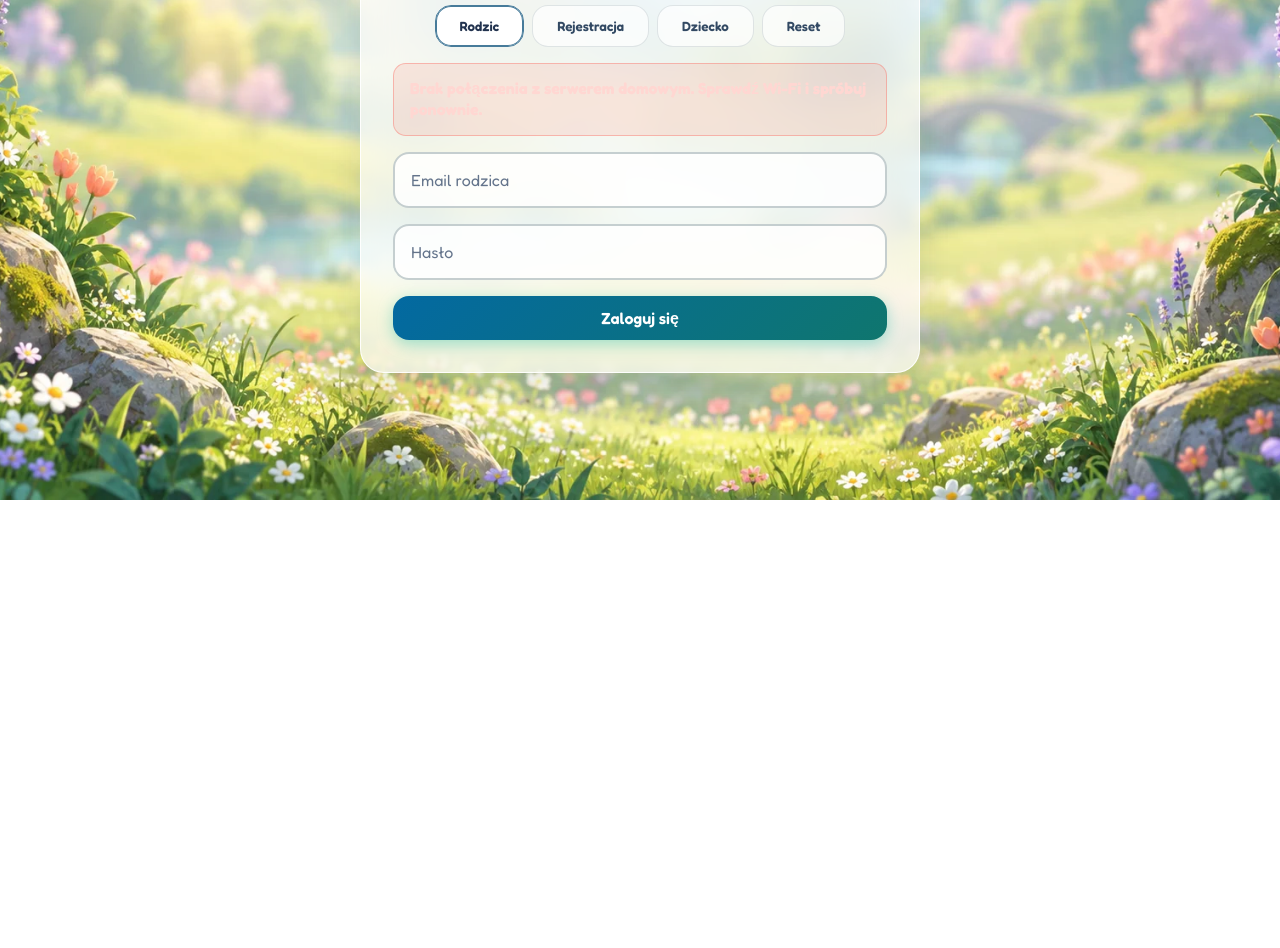
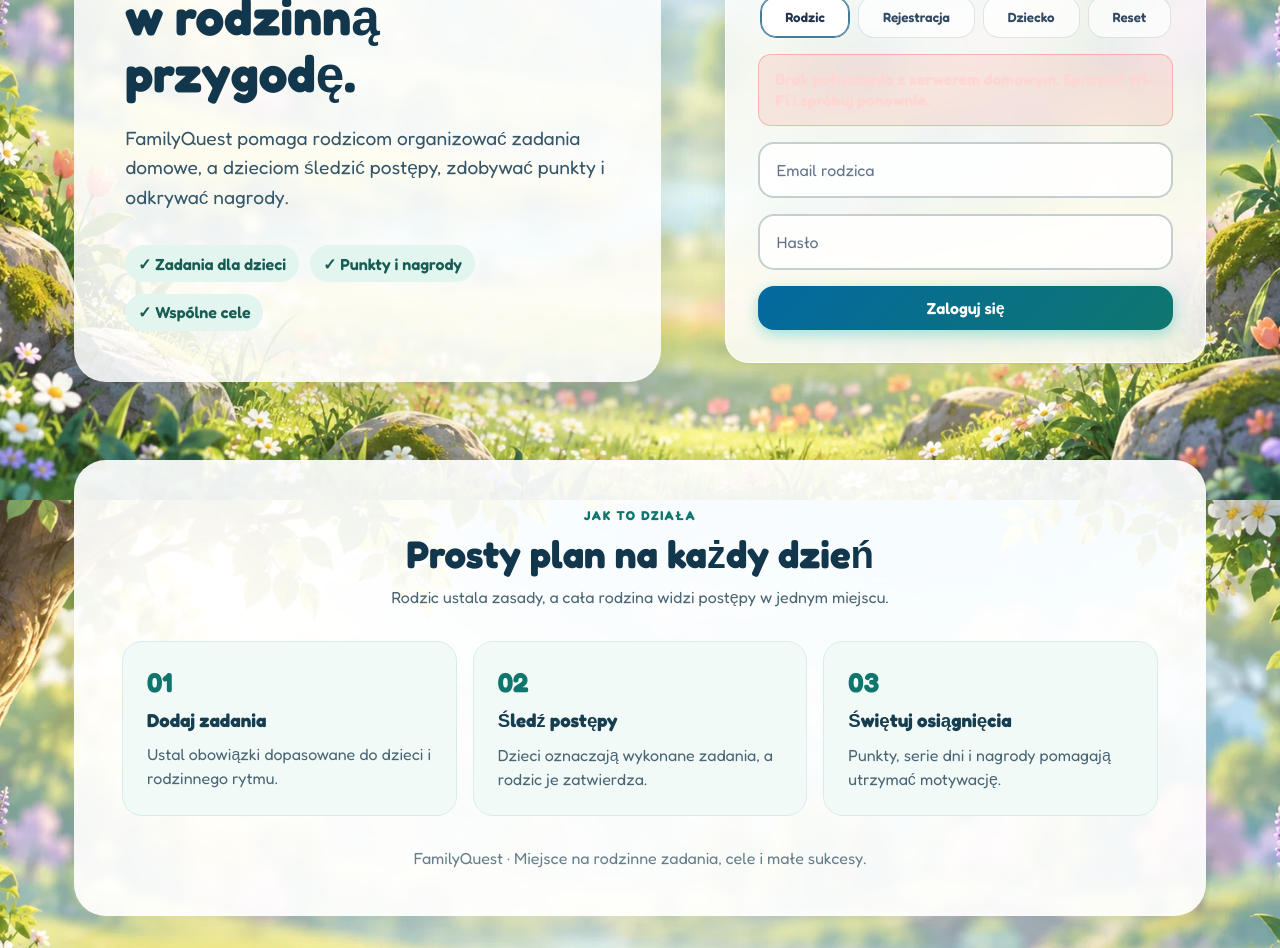
Before and after one commit to michalreczek1/FamilyQest3, a React (Vite) app: page / in a window 1280 px wide. Shown: the part 300-1248 px from the top of the page. Before the commit the page ends 800 px from the top, so only its background shows below. Built offline with nearby package versions, Linux system fonts and the light colour scheme; no server answers.

Commit message:
Add informative FamilyQuest landing page and SEO metadata

```diff
--- a/index.html
+++ b/index.html
@@ -4,16 +4,25 @@
   <meta charset="UTF-8">
   <meta name="viewport" content="width=device-width, initial-scale=1.0">
   <meta name="theme-color" content="#3FAFE5">
+  <meta name="description" content="FamilyQuest to aplikacja dla rodzin: organizuj zadania domowe dzieci, śledź postępy, zdobywaj punkty i wspólnie osiągaj cele oraz nagrody.">
+  <meta name="robots" content="index, follow">
+  <link rel="canonical" href="https://fq.familyos.pl/">
+  <meta property="og:type" content="website">
+  <meta property="og:locale" content="pl_PL">
+  <meta property="og:title" content="FamilyQuest – rodzinne zadania, punkty i nagrody">
+  <meta property="og:description" content="Zamieńcie codzienne obowiązki w rodzinną przygodę. Zadania dla dzieci, postępy, punkty i nagrody w jednym miejscu.">
+  <meta property="og:url" content="https://fq.familyos.pl/">
   <meta name="mobile-web-app-capable" content="yes">
   <link rel="manifest" href="/manifest.json">
   <link rel="icon" type="image/png" sizes="192x192" href="/icons/icon-192.png">
   <link rel="apple-touch-icon" href="/icons/icon-192.png">
-  <title>FamilyQuest - Pełna Wersja</title>
+  <title>FamilyQuest – rodzinne zadania, punkty i nagrody</title>
+  <script type="application/ld+json">{"@context":"https://schema.org","@type":"WebApplication","name":"FamilyQuest","url":"https://fq.familyos.pl/","inLanguage":"pl","applicationCategory":"LifestyleApplication","description":"Aplikacja dla rodzin do organizowania zadań domowych dzieci, śledzenia postępów oraz zdobywania punktów i nagród."}</script>
 </head>
 <body>
   <div id="root">
     <div class="app-container">
-      <div class="glass-card loading">🏆 Ładowanie FamilyQuest...</div>
+      <div class="glass-card loading"><h1>FamilyQuest – rodzinne zadania, punkty i nagrody</h1><p>Organizujcie obowiązki dzieci, śledźcie postępy i wspólnie osiągajcie rodzinne cele.</p><p>Ładowanie aplikacji…</p></div>
     </div>
   </div>
   <button id="install-app-btn" class="btn btn-primary install-btn" type="button" aria-label="Zainstaluj aplikację">
--- a/src/components/auth/LoginView.jsx
+++ b/src/components/auth/LoginView.jsx
@@ -75,15 +75,19 @@ const LoginView = ({
     }
     setSubmitting(false);
   };
-  return React.createElement("div", {
+  return React.createElement("main", {
     className: "app-container login-view light-app-view"
-  }, React.createElement("div", {
-    className: "glass-card",
-    style: {
-      maxWidth: '560px',
-      margin: '5rem auto'
-    }
-  }, React.createElement("div", {
+  }, React.createElement("div", { className: "landing-layout" }, React.createElement("section", {
+    className: "landing-intro",
+    'aria-labelledby': 'landing-title'
+  }, React.createElement("p", { className: "landing-eyebrow" }, "RODZINNE ZADANIA, WIĘCEJ RADOŚCI"),
+  React.createElement("h1", { id: "landing-title" }, "Codzienne obowiązki zamieńcie w rodzinną przygodę."),
+  React.createElement("p", { className: "landing-lead" }, "FamilyQuest pomaga rodzicom organizować zadania domowe, a dzieciom śledzić postępy, zdobywać punkty i odkrywać nagrody."),
+  React.createElement("div", { className: "landing-highlights" },
+    React.createElement("span", null, "✓ Zadania dla dzieci"),
+    React.createElement("span", null, "✓ Punkty i nagrody"),
+    React.createElement("span", null, "✓ Wspólne cele"))),
+  React.createElement("section", { className: "glass-card landing-auth", 'aria-label': 'Logowanie i rejestracja' }, React.createElement("div", {
     style: {
       textAlign: 'center',
       marginBottom: '1.2rem'
@@ -167,7 +171,17 @@ const LoginView = ({
       width: '100%'
     },
     disabled: submitting
-  }, submitting ? 'Przetwarzanie...' : getSubmitLabel()))));
+  }, submitting ? 'Przetwarzanie...' : getSubmitLabel())))),
+  React.createElement("section", { className: "landing-details", 'aria-labelledby': 'how-title' },
+    React.createElement("div", { className: "landing-section-heading" },
+      React.createElement("p", { className: "landing-eyebrow" }, "JAK TO DZIAŁA"),
+      React.createElement("h2", { id: "how-title" }, "Prosty plan na każdy dzień"),
+      React.createElement("p", null, "Rodzic ustala zasady, a cała rodzina widzi postępy w jednym miejscu.")),
+    React.createElement("div", { className: "landing-steps" },
+      React.createElement("article", null, React.createElement("span", { className: "landing-step-number" }, "01"), React.createElement("h3", null, "Dodaj zadania"), React.createElement("p", null, "Ustal obowiązki dopasowane do dzieci i rodzinnego rytmu.")),
+      React.createElement("article", null, React.createElement("span", { className: "landing-step-number" }, "02"), React.createElement("h3", null, "Śledź postępy"), React.createElement("p", null, "Dzieci oznaczają wykonane zadania, a rodzic je zatwierdza.")),
+      React.createElement("article", null, React.createElement("span", { className: "landing-step-number" }, "03"), React.createElement("h3", null, "Świętuj osiągnięcia"), React.createElement("p", null, "Punkty, serie dni i nagrody pomagają utrzymać motywację."))),
+    React.createElement("p", { className: "landing-footer" }, "FamilyQuest · Miejsce na rodzinne zadania, cele i małe sukcesy.")));
 };
 
 export default LoginView;
--- a/src/styles.css
+++ b/src/styles.css
@@ -19,6 +19,27 @@ body {
 }
 
 .app-container { max-width: 1400px; margin: 0 auto; padding: 1rem; }
+
+.login-view { max-width: 1180px; padding: 3rem 1.5rem 2rem; }
+.landing-layout { display: grid; grid-template-columns: minmax(0, 1.1fr) minmax(340px, 0.9fr); align-items: center; gap: clamp(2rem, 5vw, 5rem); min-height: min(700px, 85vh); }
+.landing-intro { background: rgba(255, 255, 255, 0.86); border-radius: 2rem; padding: clamp(2rem, 4vw, 4rem); box-shadow: 0 16px 48px rgba(20, 55, 73, 0.16); }
+.landing-eyebrow { color: #0f766e; font-size: 0.8rem; font-weight: 700; letter-spacing: 0.13em; }
+.landing-intro h1 { color: #12364b; font-size: clamp(2.3rem, 4vw, 4.4rem); line-height: 1.1; margin: 1rem 0 1.4rem; }
+.landing-lead { color: #365669; font-size: 1.2rem; line-height: 1.55; }
+.landing-highlights { display: flex; flex-wrap: wrap; gap: 0.7rem; margin-top: 2rem; }
+.landing-highlights span { background: #e2f5ee; color: #175d55; border-radius: 999px; padding: 0.55rem 0.8rem; font-weight: 600; }
+.landing-auth { width: 100%; max-width: 520px; margin: 0 auto; }
+.landing-details { background: rgba(255, 255, 255, 0.92); border-radius: 2rem; padding: clamp(1.5rem, 4vw, 3rem); margin-top: 2rem; box-shadow: 0 12px 40px rgba(20, 55, 73, 0.12); }
+.landing-section-heading { text-align: center; margin-bottom: 2rem; }
+.landing-section-heading h2 { color: #12364b; font-size: clamp(1.7rem, 3vw, 2.6rem); margin: 0.5rem 0; }
+.landing-section-heading > p:last-child, .landing-steps p { color: #4a6574; line-height: 1.5; }
+.landing-steps { display: grid; grid-template-columns: repeat(3, 1fr); gap: 1rem; }
+.landing-steps article { background: #f2faf8; border: 1px solid #d9ede8; border-radius: 1.25rem; padding: 1.5rem; }
+.landing-step-number { color: #0f766e; font-size: 1.7rem; font-weight: 700; }
+.landing-steps h3 { color: #173e50; margin: 0.7rem 0; }
+.landing-footer { text-align: center; color: #667e89; margin-top: 2rem; }
+@media (max-width: 850px) { .landing-layout { grid-template-columns: 1fr; min-height: 0; } .landing-intro { padding: 2rem; } .landing-auth { max-width: 600px; } }
+@media (max-width: 600px) { .login-view { padding: 1rem; } .landing-layout { gap: 1rem; } .landing-steps { grid-template-columns: 1fr; } .landing-intro { padding: 1.5rem; } .landing-lead { font-size: 1rem; } }
 
 .glass-card {
   background: rgba(255, 255, 255, 0.15);
```
